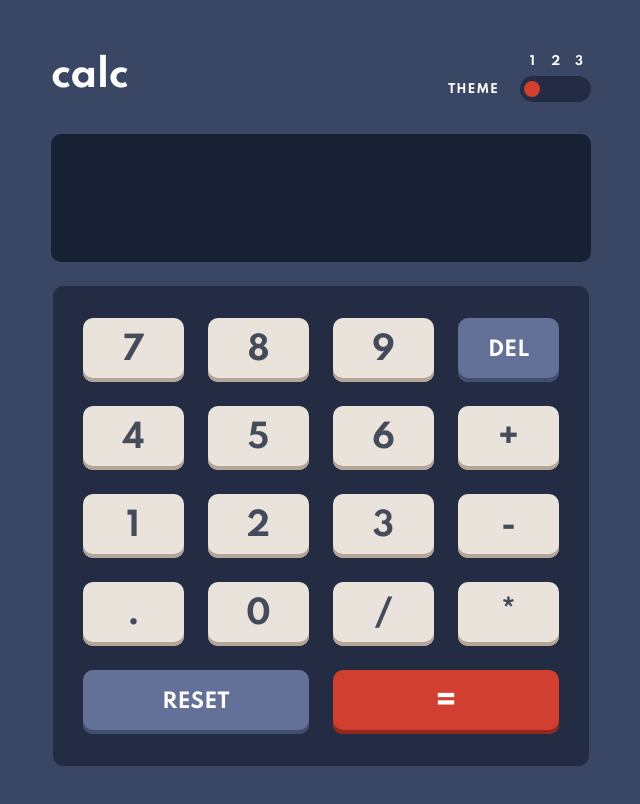
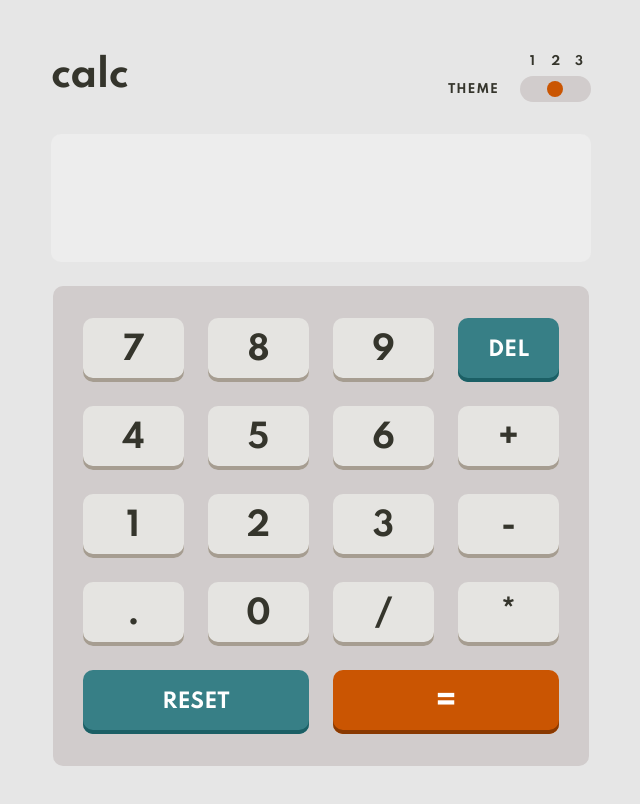
Before and after one commit to ljubomirm2002/fifth-task, a plain HTML site: page index.html in a window 1280 px wide. Both pictures are taken after a click on the element 874 px from the left and 89 px from the top of the page. Shown: the whole page, without its empty margins (319-959 px from the left). Drawn offline with Linux system fonts and the light colour scheme.

Commit message:
toggle themes  added

```diff
--- a/index.html
+++ b/index.html
@@ -72,5 +72,6 @@
           </main>
         </form>
     </section>
+    <script src="./js/toggle.js"></script>
   </body>
 </html>
--- /dev/null
+++ b/js/toggle.js
@@ -0,0 +1,19 @@
+var toggle = {};
+(
+    function () {
+        this.themes = ["theme1", "theme2", "theme3"];
+        this.BODY = document.querySelector("body").classList;
+        this.currentTheme = 0;
+        /** Change current theme
+        * @param e Event
+        * @return undefined
+        */
+        this.toggleHandler = (e) => {
+            this.BODY.remove(this.themes[this.currentTheme]);
+            this.currentTheme = (this.currentTheme + 1) % this.themes.length;
+            this.BODY.add(this.themes[this.currentTheme]);
+        };
+    }
+).apply(toggle);
+
+document.querySelector(".bar").addEventListener("click", toggle.toggleHandler);
```
